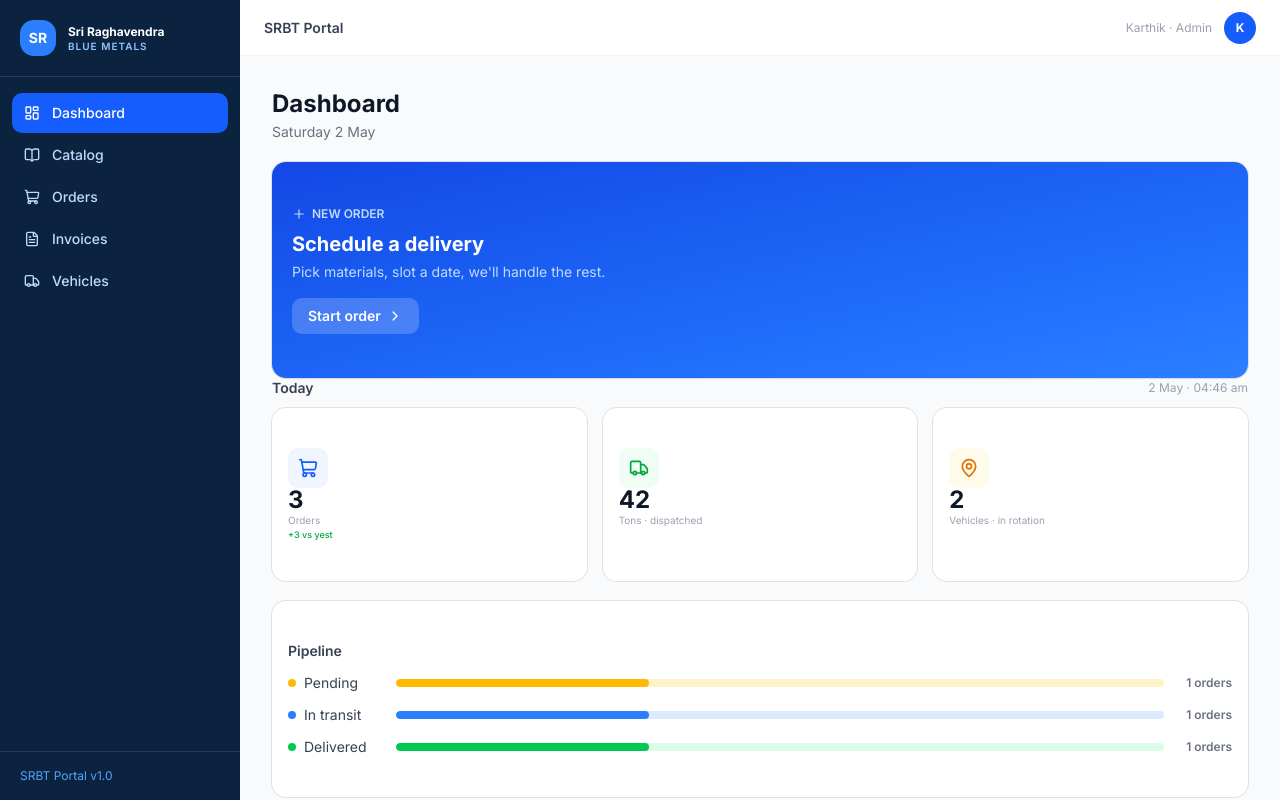
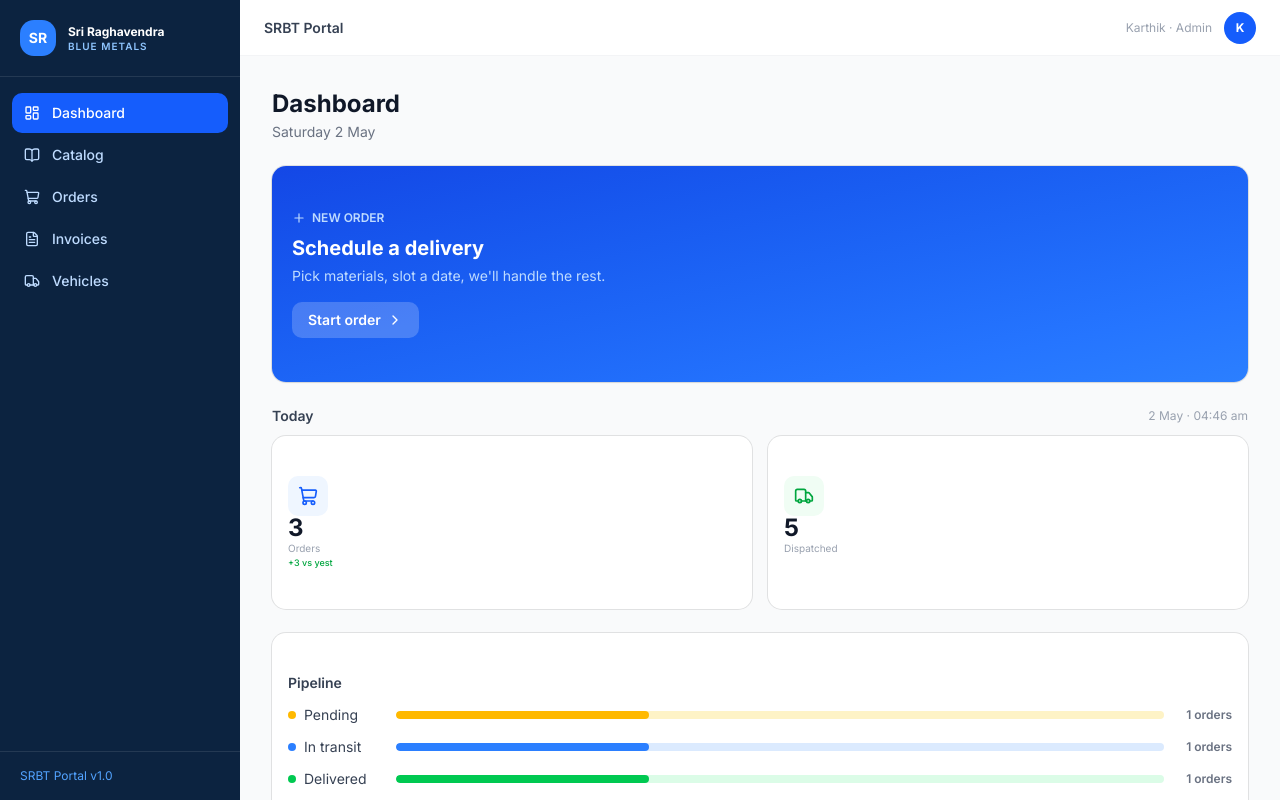
Before and after one commit to jayanth15/Srbt, a Next.js app in the folder frontend/: page /dashboard in a window 1280 px wide. Built offline with nearby package versions, Linux system fonts and the light colour scheme.

Commit message:
refactor(frontend): dashboard improvements — 5 recent orders, remove vehicle stat, generic dispatched label, section spacing

```diff
--- a/frontend/app/(dashboard)/dashboard/page.tsx
+++ b/frontend/app/(dashboard)/dashboard/page.tsx
@@ -6,8 +6,7 @@ import { ShoppingCart, Truck, MapPin, ChevronRight, Plus } from "lucide-react"
 
 const stats = [
   { icon: ShoppingCart, value: "3", label: "Orders", sub: "+3 vs yest", iconBg: "bg-blue-50", iconColor: "text-blue-600" },
-  { icon: Truck, value: "42", label: "Tons · dispatched", sub: null, iconBg: "bg-green-50", iconColor: "text-green-600" },
-  { icon: MapPin, value: "2", label: "Vehicles · in rotation", sub: null, iconBg: "bg-amber-50", iconColor: "text-amber-600" },
+  { icon: Truck, value: "5", label: "Dispatched", sub: null, iconBg: "bg-green-50", iconColor: "text-green-600" },
 ]
 
 const pipeline = [
@@ -41,6 +40,18 @@ const recentOrders = [
     site: "Tambaram East", time: "Today · 08:00",
     avatarBg: "bg-gray-500",
   },
+  {
+    initials: "SK", name: "Sri Krishna Infra", status: "Delivered",
+    orderId: "SRBT-2838", detail: "M-Sand × 3u, Jelly × 8t",
+    site: "Ambattur", time: "Yesterday · 16:30",
+    avatarBg: "bg-indigo-600",
+  },
+  {
+    initials: "RK", name: "RK Builders", status: "In transit",
+    orderId: "SRBT-2837", detail: "20mm Aggregate × 12t",
+    site: "Porur", time: "Yesterday · 14:15",
+    avatarBg: "bg-orange-600",
+  },
 ]
 
 export default function DashboardPage() {
@@ -52,7 +63,7 @@ export default function DashboardPage() {
       {/* Mobile header */}
       <AppHeader />
 
-      <div className="px-4 pt-1 pb-4 md:px-8 md:pt-8 space-y-5">
+      <div className="px-4 pt-1 pb-4 md:px-8 md:pt-8 flex flex-col gap-6">
 
         {/* Greeting — mobile */}
         <div className="md:hidden">
@@ -90,7 +101,7 @@ export default function DashboardPage() {
               {now.toLocaleDateString("en-IN", { day: "numeric", month: "short" })} · {now.toLocaleTimeString("en-IN", { hour: "2-digit", minute: "2-digit" })}
             </p>
           </div>
-          <div className="grid grid-cols-3 gap-2 md:gap-4">
+          <div className="grid grid-cols-2 gap-2 md:gap-4">
             {stats.map(({ icon: Icon, value, label, sub, iconBg, iconColor }) => (
               <Card key={label} className="border-gray-100 shadow-none">
                 <CardContent className="p-2 md:p-4 flex items-center gap-2 md:block">
```
